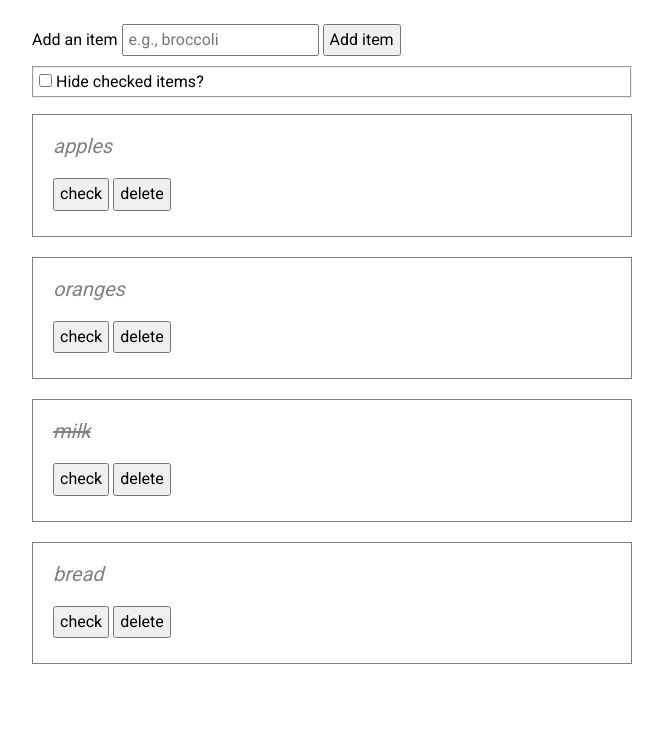
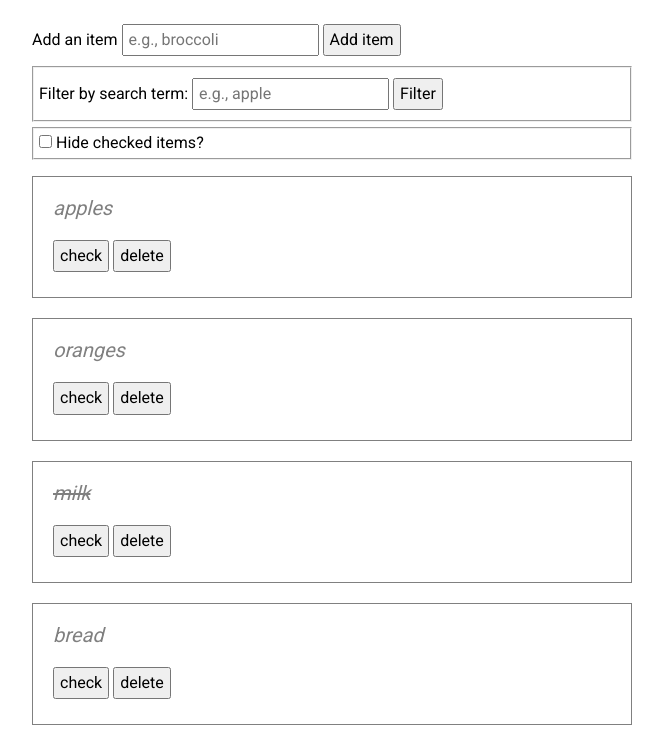
Before and after one commit to derekhouck/shopping-solo-derek, a plain HTML site: page index.html in a window 1280 px wide. Shown: the part 61-806 px from the top of the page, without its empty margins (308-971 px from the left). Drawn offline with nearby package versions, Linux system fonts and the light colour scheme.

Commit message:
Add search input and capture value

```diff
--- a/index.css
+++ b/index.css
@@ -6,7 +6,7 @@
     font-family: 'Roboto', sans-serif;
   }
 
-  button, input[type="text"], .shopping-list-filters {
+  button, input[type="text"], fieldset {
     margin: 5px 0;
     padding: 5px;
   }
--- a/index.html
+++ b/index.html
@@ -15,7 +15,14 @@
             <label for="shopping-list-entry">Add an item</label>
             <input type="text" name="shopping-list-entry" class="js-shopping-list-entry" placeholder="e.g., broccoli">
             <button type="submit">Add item</button>
-            <fieldset class="shopping-list-filters">
+        </form>
+        <form id="shopping-list-filters">
+            <fieldset>
+                <label for="shopping-list-search">Filter by search term:</label>
+                <input type="text" name="shopping-list-search" class="js-shopping-list-search" placeholder="e.g., apple">
+                <button type="submit">Filter</button>
+            </fieldset>
+            <fieldset>
                 <input type="checkbox" name="hide-checked-items" id="hide-checked-items"> <label for="hide-checked-items">Hide checked items?</label>
             </fieldset>
         </form>
--- a/index.js
+++ b/index.js
@@ -36,10 +36,8 @@ function generateShoppingItemsString(shoppingList){
 
 function hideCheckedItems(list) {
   if (list.checkedItemsHidden === true) {
-    console.log('We should hide checked items');
     return list.items.filter(item => item.checked === false);
   } else {
-    console.log('All items should show');
     return list.items;
   }
 }
@@ -119,6 +117,14 @@ function handleHideCheckedItemsToggle() {
   });
 }
 
+function handleSearchSubmit() {
+  $('#shopping-list-filters').submit(function() {
+    event.preventDefault();
+    const inquiry = $('.js-shopping-list-search').val();
+    console.log(inquiry);
+  });
+}
+
 // this function will be our callback when the page loads. it's responsible for
 // initially rendering the shopping list, and activating our individual functions
 // that handle new item submission and user clicks on the "check" and "delete" buttons
@@ -129,6 +135,7 @@ function handleShoppingList() {
   handleItemCheckClicked();
   handleDeleteItemClicked();
   handleHideCheckedItemsToggle();
+  handleSearchSubmit();
 }
 
 // when the page loads, call `handleShoppingList`
```
